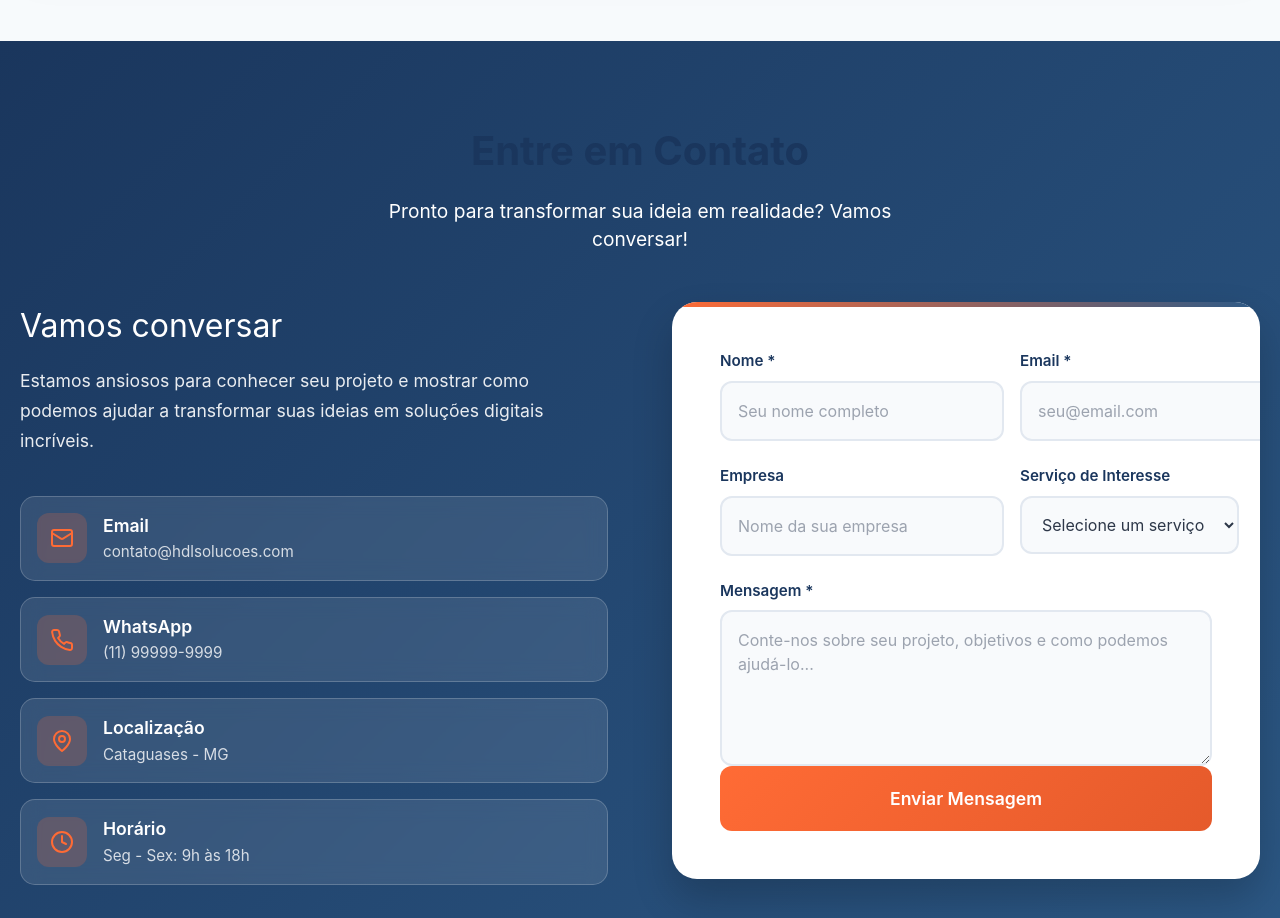
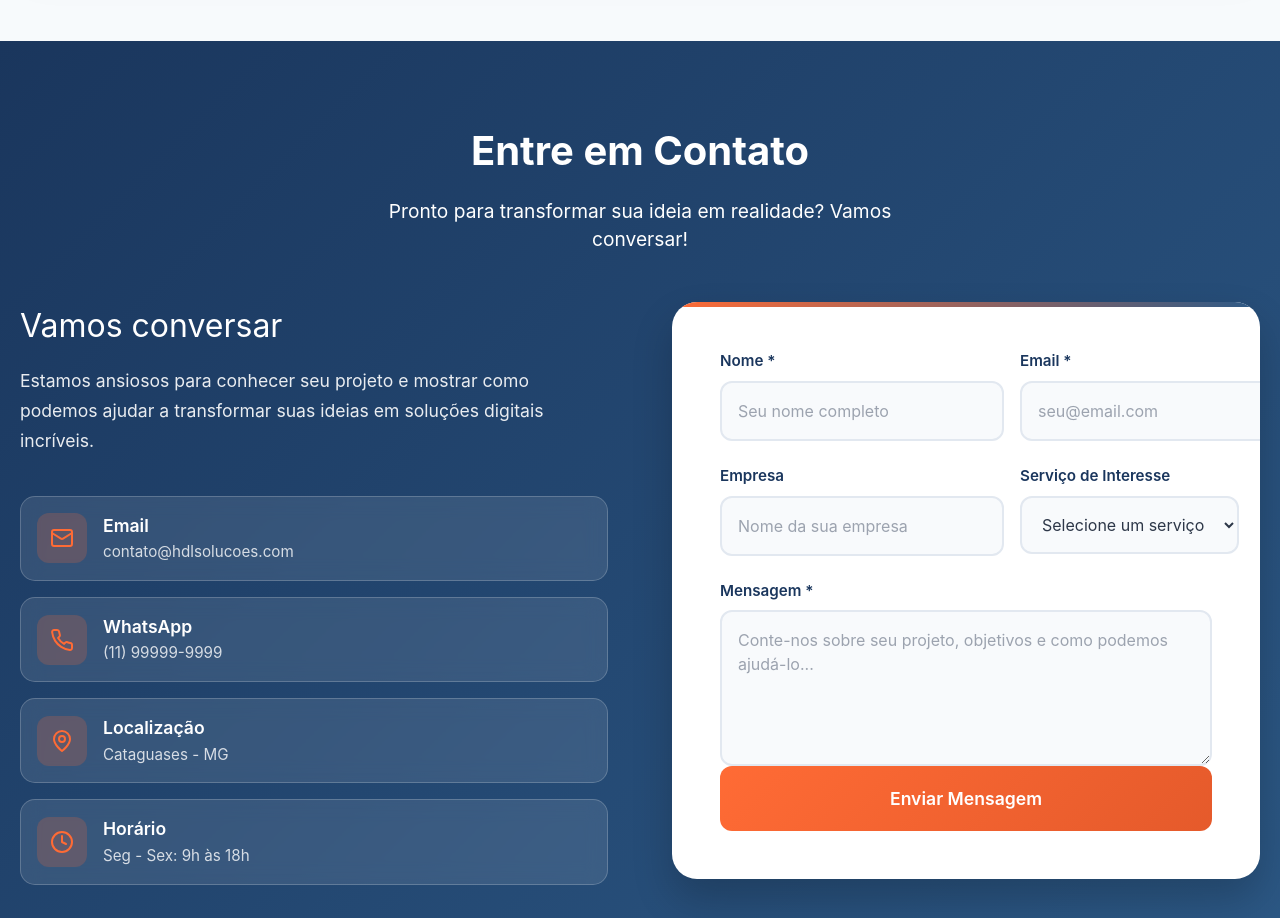
Before and after one commit to hdldev123/hdl-solucoes.github.io, a React (Vite) app: page / in a window 1280 px wide. Shown: the part 5540-6458 px from the top of the page. Built offline with nearby package versions, Linux system fonts and the light colour scheme.

Commit message:
fix: corrige contraste do titulo 'Entre em Contato' no formulario

```diff
--- a/src/componentes/FormularioContato/FormularioContato.css
+++ b/src/componentes/FormularioContato/FormularioContato.css
@@ -1,4 +1,4 @@
-.secao .titulo-contato {
+.secao .titulo-secao-contato {
   color: var(--cor-branca);
 }
 
```
